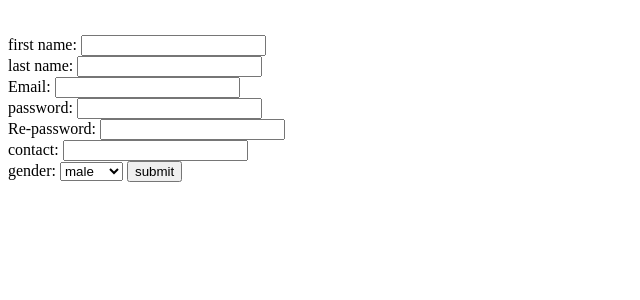
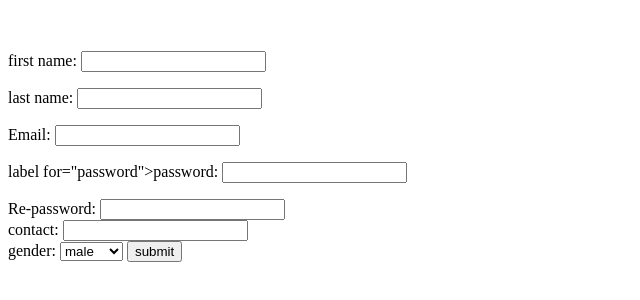
Before and after one commit to tmothykhalayi/web-development, a plain HTML site: page FORM 10.HTML in a window 1280 px wide. Shown: the part 50-350 px from the top of the page, without its empty margins (0-640 px from the left). Drawn offline with Linux system fonts and the light colour scheme.

Commit message:
second commit

```diff
--- a/FORM 10.HTML
+++ b/FORM 10.HTML
@@ -9,18 +9,18 @@
         <div class="main">
             <h2>Registration form</h2><br>
             <form action="">
-                <label for="first">first name:</label>
-                <input type="text"id="first"name="first"required><br>
-                <label for="last">last name:</label>
-                <input type="text"id="last"name="last"required><br>
-                <label for="email">Email:</label>
-                <input type="email"id="email"name="email"required><br>
-                <label for="password">password:</label>
-                <input type="password"id="password"name="password" title="password must contain atleast one number,one alphabet,one symbol, and be atleast 8 character long"required><br>
+               <p><label for="first">first name:</label>
+               <input type="text"id="first"name="first"required><br></p>
+                <p><label for="last">last name:</label>
+                <input type="text"id="last"name="last"required><br></p>
+                <p><label for="email">Email:</label>
+                <input type="email"id="email"name="email"required><br></p>
+                <p>label for="password">password:</label>
+                <input type="password"id="password"name="password" title="password must contain atleast one number,one alphabet,one symbol, and be atleast 8 character long"required><br></p>
                 <label for="repassword">Re-password:</label>
                 <input type="password"id="repassword"name="repassword"required><br>
                 <label for="mobile">contact:</label>
-                <input type="number"id="mobile"name="mobile" maxlength="10"required><br>
+                <input type="number"id="mobile"name="mobile" maxlength="10"required><br/>
                 <label for="gender">gender:</label>
                 <select id="gender" name="gender"required><br>
                     <option value="male"> male</option>
```
